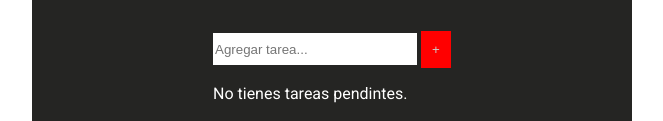
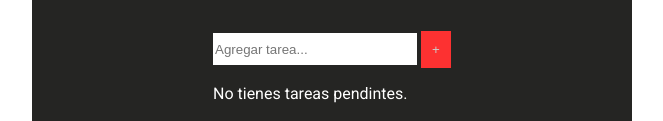
Before and after one commit to AngelGomez12/Todo-List, a plain HTML site: page index.html in a window 1280 px wide. In both pictures the pointer is over the button 744 px from the left and 437 px from the top of the page. Shown: the part 388-509 px from the top of the page, without its empty margins (308-971 px from the left). Drawn offline with Linux system fonts and the light colour scheme.

Commit message:
arreglando color

```diff
--- a/style.css
+++ b/style.css
@@ -46,6 +46,11 @@ h1 {
     border: none;
     width: 30px;
     color: #ccccc8;
+    cursor: pointer;
+}
+
+.btn-add:hover {
+    background-color: #fd3131;
 }
 
 ul {
@@ -64,6 +69,7 @@ ul {
     border-bottom-right-radius: 10px;
     width: 10%;
     font-size: 1.2em;
+    cursor: pointer;
   }
 
   .btn-delete:hover {
```
